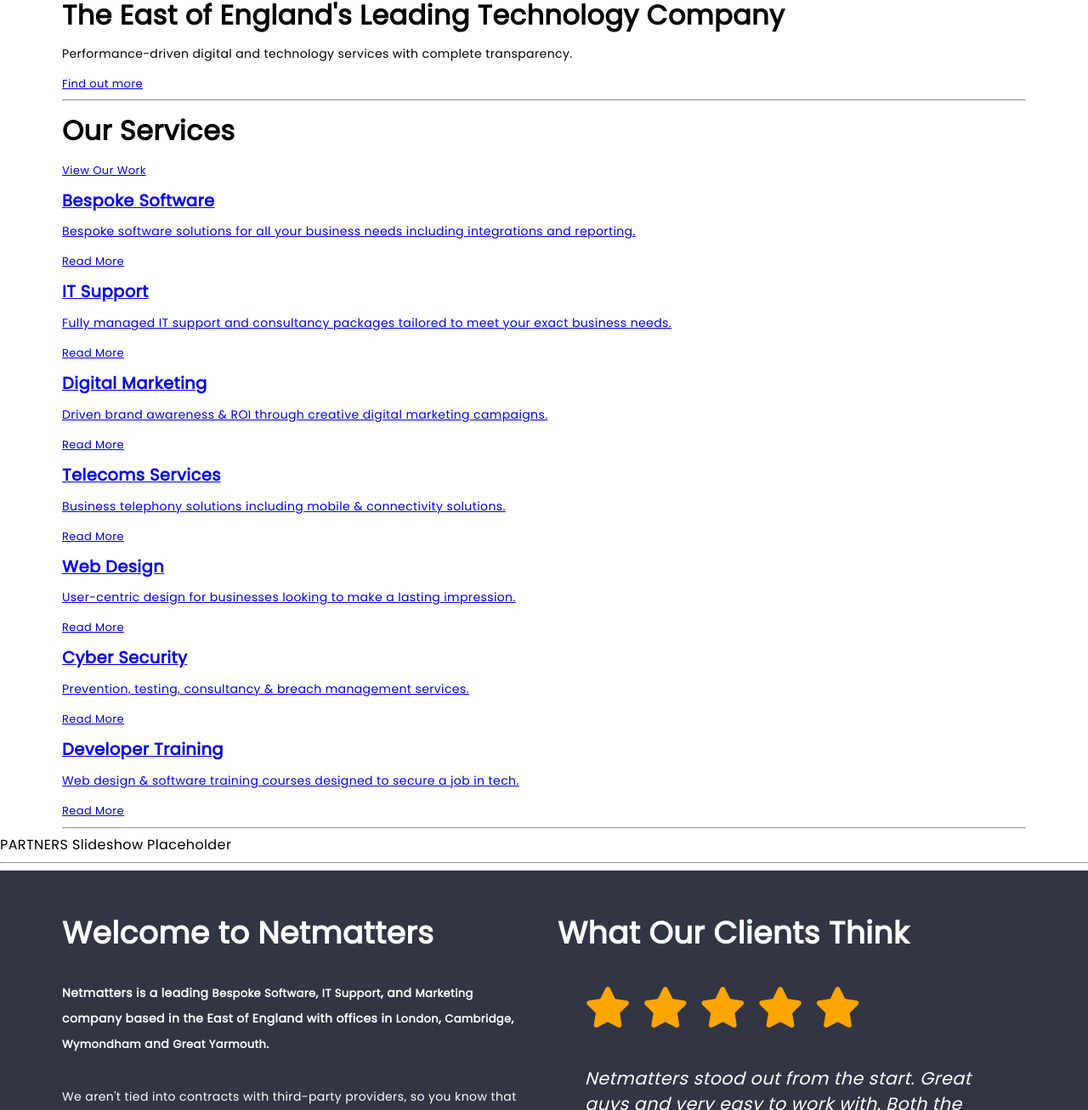
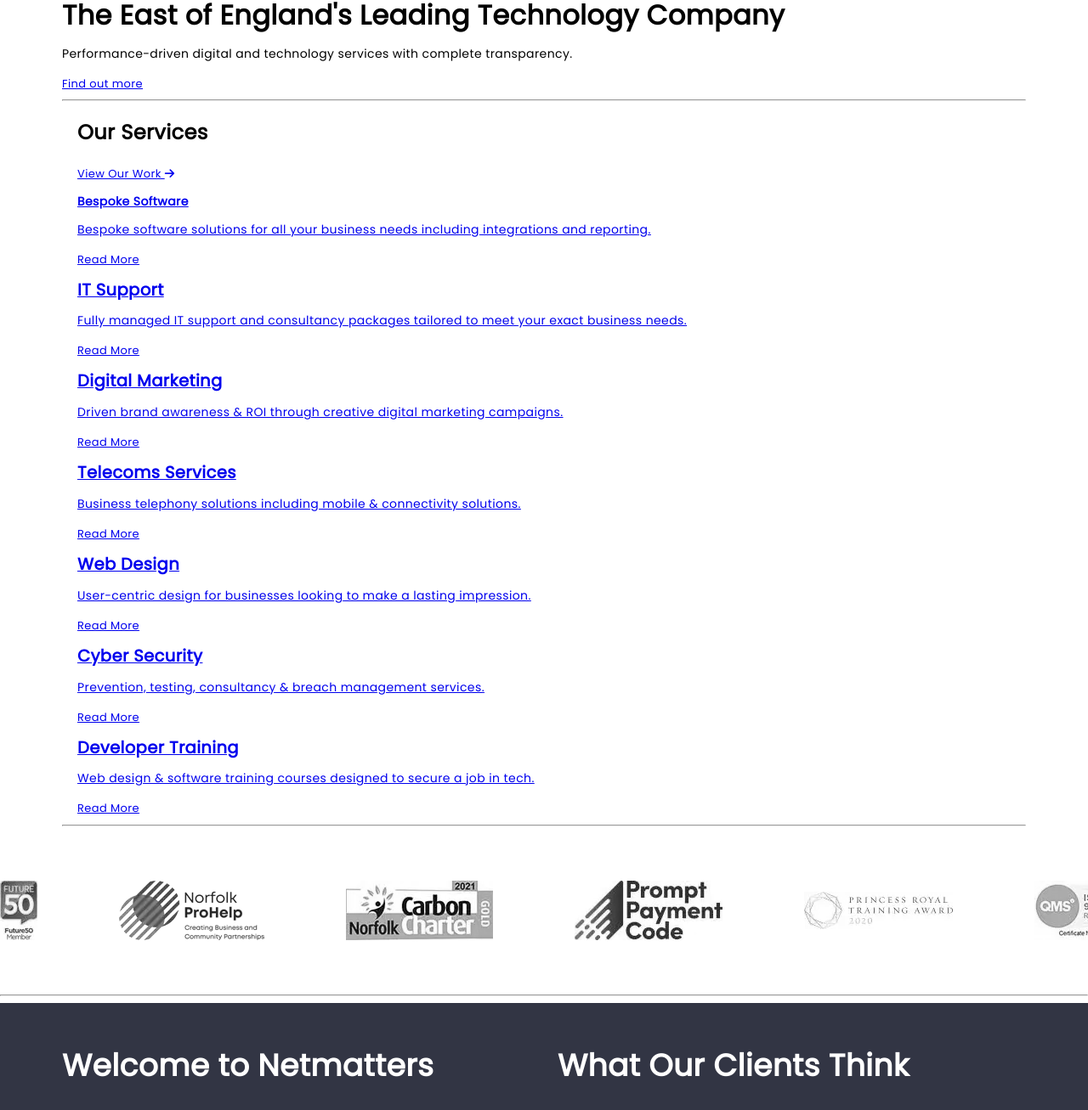
Before and after one commit to Keeboid/NetMattersHTMLCSS, a plain HTML site: page index.html in a window 1280 px wide. Shown: the part 1866-3173 px from the top of the page at 85% size. Drawn offline with Linux system fonts and the light colour scheme; files that its build step writes are made by us from their sources.

Commit message:
added partner cards

```diff
--- a/index.html
+++ b/index.html
@@ -140,17 +140,27 @@
             <p>Performance-driven digital and technology services with complete transparency.</p>
             <a href="#">Find out more</a>
         </section>
+
+
         <hr><!-- Our Services -->
-        <section id="services">
-            <header>
-                <h1>Our Services</h1>
-                <a href="#">View Our Work</a>
-            </header>
+
+        <section class="services">
+<div class="container__main">
+
+            <div class="services__heading-flex-container">
+
+                <h2 class="services__heading">Our Services</h2>
+
+                <a class="services__view-link services__view-link-wide" href="#">View Our Work <i class="fa-solid fa-arrow-right"> </i> </a>
+            </div>
+
+
             <!-- The Services Grid-->
-            <div id="services-grid">
+            <div class="services__flex-container--parent" id="services-grid">
                 <div>
-                    <a href="#">
-                        <h2>Bespoke Software</h2>
+                    <a class="services__panel services__panel--bespoke-software" href="#">
+
+                        <h3>Bespoke Software</h3>
                         <p>Bespoke software solutions for all your business needs including integrations and reporting.</p>
                         <a href="#">Read More</a>
                     </a>
@@ -200,15 +210,35 @@
                     </a>
                 </div>
             </div>
-        </section>
+</div>
+</section>
+
         <hr>
 
     </div> <!--Main responsive container-->
 
         <!-- Partners Section -->
-        <div id="partners">
-            PARTNERS Slideshow Placeholder
+<section class="partners">
+
+<h1 class="screen-reader">Partners</h1>
+
+    <div class="logo__centering-container">
+        <div class="logo__flex-parent-container">
+
+
+            <img src="img/partners/future-50.webp" alt = "Future 50 logo">
+            <img src="img/partners/norfolk_prohelp.webp" alt = "Norfolk Prohelp logo">
+            <img src="img/partners/norfolk-carbon-charter.webp" alt = "Norfolk Carbon Charter logo">
+            <img src="img/partners/PPC_logo.webp" alt = "Prompt Payment Code Logo">
+            <img src="img/partners/princess-royal-training.webp" alt = "Princess Royal Training logo">
+            <img src="img/partners/qms.webp" alt = "QMS logo">
+            <img src="img/partners/living_wage.webp" alt="Living Wage logo"
+
         </div>
+    </div>
+
+</section>
+
         <hr>
 
 
--- a/scss/layout/_all.scss
+++ b/scss/layout/_all.scss
@@ -10,4 +10,5 @@
 @import 'cases';
 @import 'news';
 @import 'news-layout';
-@import 'welcome'
+@import 'welcome';
+@import 'partners'
--- a/scss/layout/_grid.scss
+++ b/scss/layout/_grid.scss
@@ -0,0 +1 @@
+//Services grid
--- /dev/null
+++ b/scss/layout/_partners.scss
@@ -0,0 +1,20 @@
+.partners {
+
+    margin-top: 4rem;
+    margin-bottom: 4rem;
+
+    img {
+        filter: grayscale(1);
+
+        &:hover {
+            filter: grayscale(0);
+        }
+    }
+}
+
+.logo__flex-parent-container {
+    display: flex;
+    gap: 6rem;
+    align-items: center;
+    overflow-x: clip;
+}
```
Also changed, not shown: css/application.css, img/partners/PPC_logo.webp (added), img/partners/future-50.webp (added), img/partners/living_wage.webp (added), img/partners/norfolk-carbon-charter.webp (added), img/partners/norfolk_prohelp.webp (added), img/partners/princess-royal-training.webp (added), img/partners/qms.webp (added), img/partners/skills-of-tomorrow.webp (added), 1 other file.
